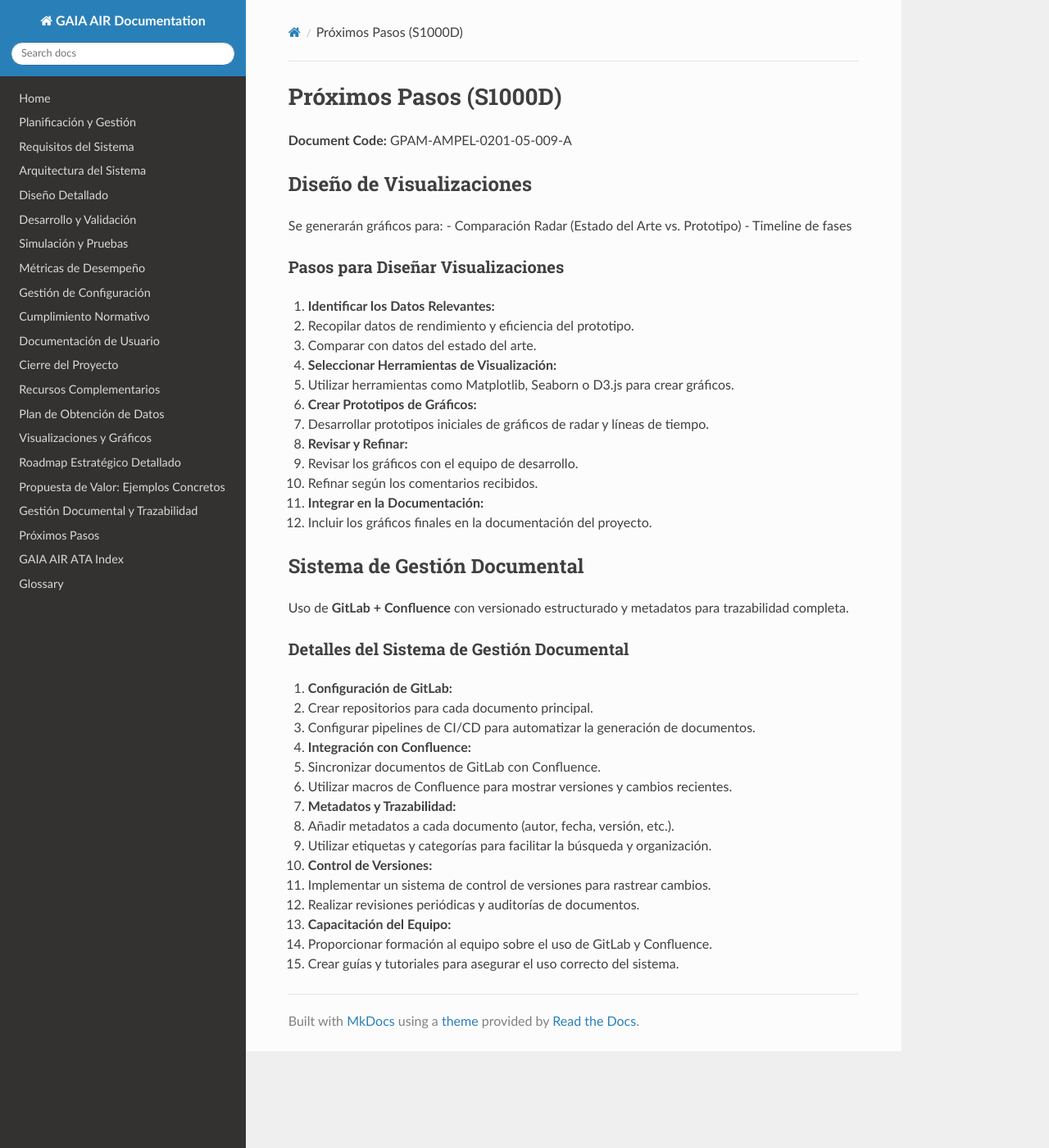
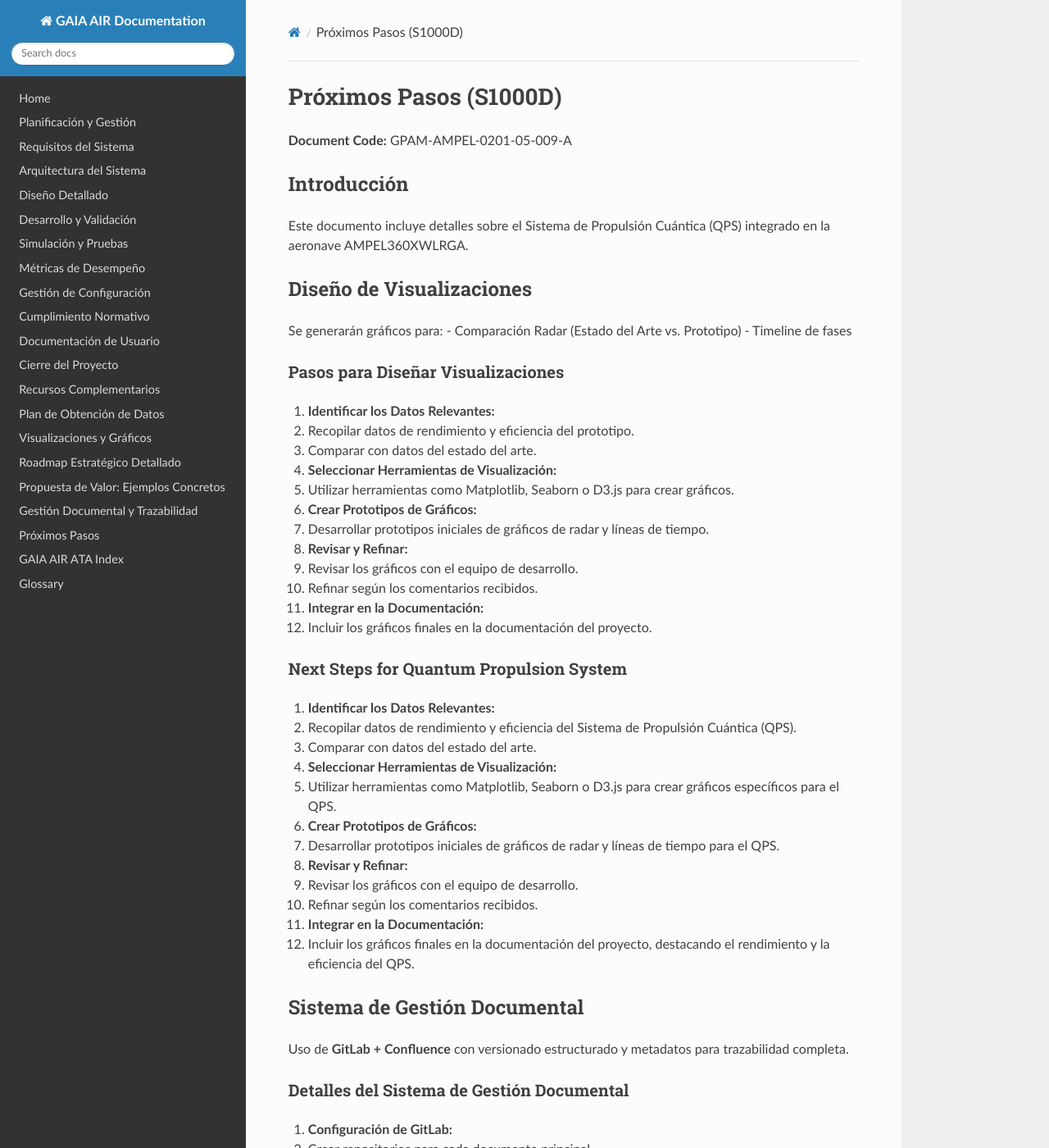
Before and after one commit to Robbbo-T/GAIA-AIR-CSDB, an MkDocs documentation site: the page built from docs/GPAM/ATA05/GPAM-AMPEL-0201-05-009-A.md, in a window 1280 px wide and 1400 px high. Shown: the whole window at 82% size. Built offline with MkDocs 1.6.1, drawn with Linux system fonts in a browser that asks for light colours; nearby versions of some CDN libraries.

Commit message:
Add sections and notes on Quantum Propulsion System in various documents
* **GPAM-AMPEL-0201-05-007-A.md**
  - Add "Introducción" section with a note on QPS.
  - Add "Value Proposition for Quantum Propulsion System" section under "Casos de Uso".

* **GPAM-AMPEL-0201-05-008-A.md**
  - Add "Introducción" section with a note on QPS.
  - Add "Documentation and Traceability for Quantum Propulsion System" section under "Integración con Estándares (S1000D, ATA)".

* **GPAM-AMPEL-0201-05-009-A.md**
  - Add "Introducción" section with a note on QPS.
  - Add "Next Steps for Quantum Propulsion System" section under "Diseño de Visualizaciones".

* **GPAM-AMPEL-0201-05-010-A.md**
  - Add "General Documentation for Quantum Propulsion System" section under "General Project-Level Documentation".

```diff
--- a/docs/GPAM/ATA05/GPAM-AMPEL-0201-05-009-A.md
+++ b/docs/GPAM/ATA05/GPAM-AMPEL-0201-05-009-A.md
@@ -1,6 +1,10 @@
 # Próximos Pasos (S1000D)
 
 **Document Code:** GPAM-AMPEL-0201-05-009-A
+
+## Introducción
+
+Este documento incluye detalles sobre el Sistema de Propulsión Cuántica (QPS) integrado en la aeronave AMPEL360XWLRGA.
 
 ## Diseño de Visualizaciones
 
@@ -27,6 +31,25 @@ Se generarán gráficos para:
 5. **Integrar en la Documentación:**
    - Incluir los gráficos finales en la documentación del proyecto.
 
+### Next Steps for Quantum Propulsion System
+
+1. **Identificar los Datos Relevantes:**
+   - Recopilar datos de rendimiento y eficiencia del Sistema de Propulsión Cuántica (QPS).
+   - Comparar con datos del estado del arte.
+
+2. **Seleccionar Herramientas de Visualización:**
+   - Utilizar herramientas como Matplotlib, Seaborn o D3.js para crear gráficos específicos para el QPS.
+
+3. **Crear Prototipos de Gráficos:**
+   - Desarrollar prototipos iniciales de gráficos de radar y líneas de tiempo para el QPS.
+
+4. **Revisar y Refinar:**
+   - Revisar los gráficos con el equipo de desarrollo.
+   - Refinar según los comentarios recibidos.
+
+5. **Integrar en la Documentación:**
+   - Incluir los gráficos finales en la documentación del proyecto, destacando el rendimiento y la eficiencia del QPS.
+
 ## Sistema de Gestión Documental
 
 Uso de **GitLab + Confluence** con versionado estructurado y metadatos para trazabilidad completa.
```
Also changed, not shown: docs/GPAM/ATA05/GPAM-AMPEL-0201-05-007-A.md (+10 -0 lines), docs/GPAM/ATA05/GPAM-AMPEL-0201-05-008-A.md (+8 -12 lines), docs/GPAM/ATA05/GPAM-AMPEL-0201-05-010-A.md (+6 -0 lines).
